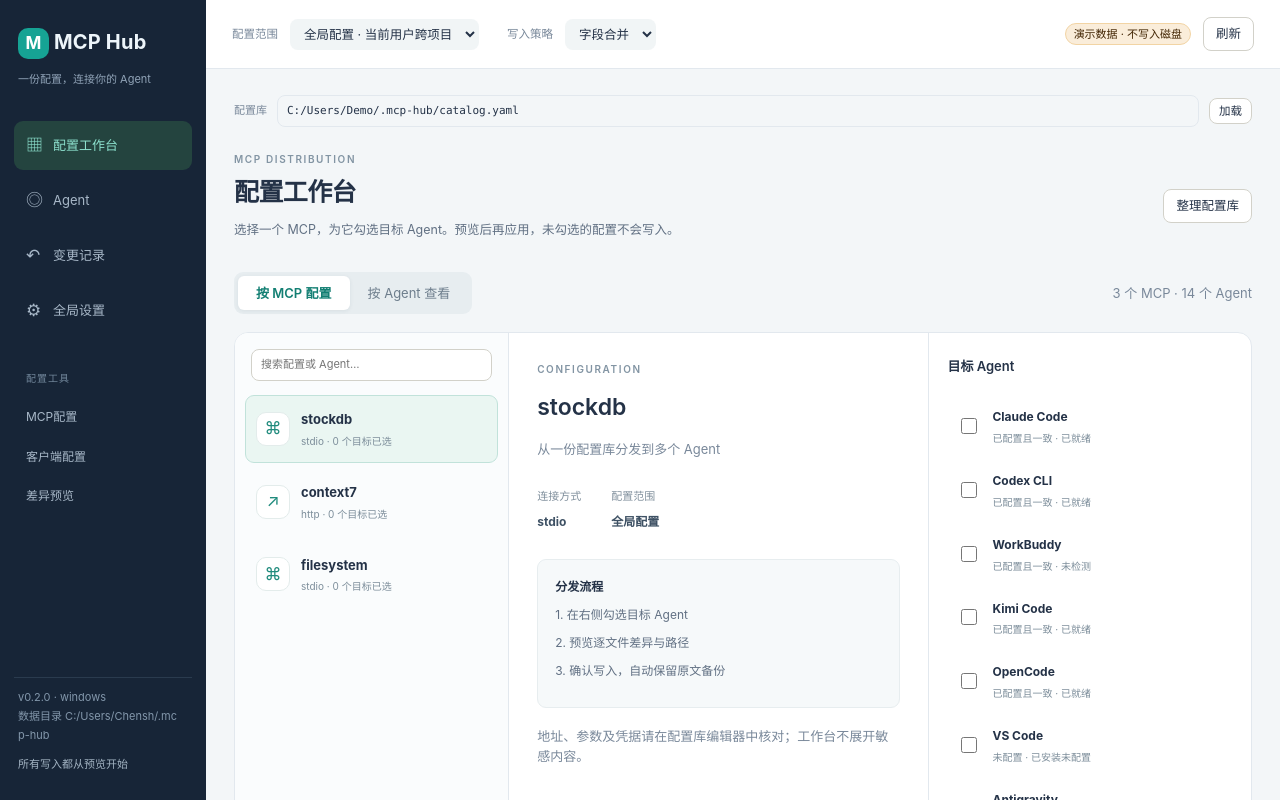
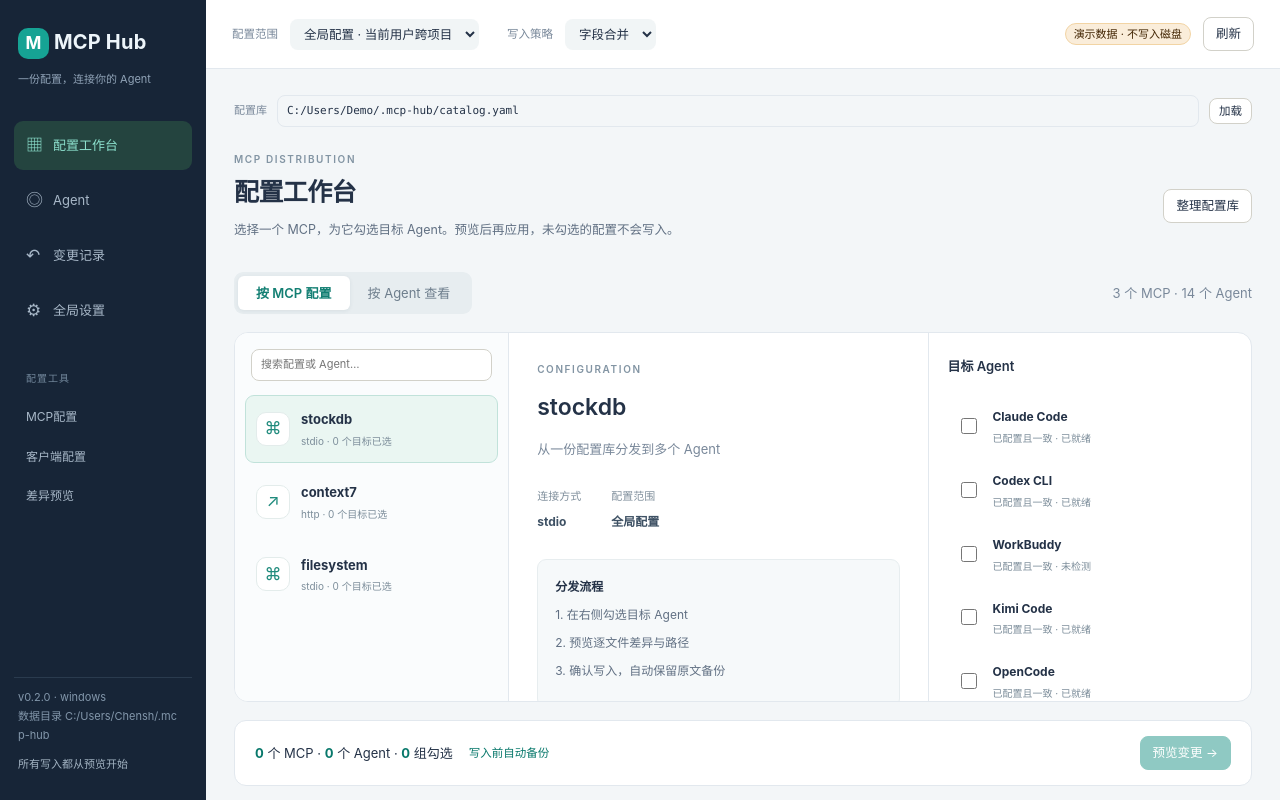
Before and after one commit to rshun/mcpconfig, a React (Vite) app in the folder apps/web/: page / in a window 1280 px wide. Built offline with nearby package versions, Linux system fonts and the light colour scheme.

Commit message:
test(gui): verify workbench layout and durable settings in browser

```diff
--- a/apps/web/src/App.tsx
+++ b/apps/web/src/App.tsx
@@ -161,7 +161,7 @@ export default function App() {
       <div className="spacer" />{isMock && <span className="pill warn">演示数据 · 不写入磁盘</span>}<button className="btn" disabled={contextLocked || loading || !contextReady} onClick={() => { if (canLeave()) { setDirty(false); refresh(catalogPath, scope, projectRoot); } }}>刷新</button></div>
       {scope !== "user" && <div className="project-bar" aria-label="项目目录选择"><span className="label">项目目录</span><input aria-label="项目目录" className="input grow mono" value={projectInput} placeholder="选择或输入项目绝对目录" disabled={contextLocked} onChange={(e) => setProjectInput(e.target.value)} onKeyDown={(e) => { if (e.key === "Enter") changeProject(projectInput); }} />
         <button className="btn" disabled={contextLocked} onClick={chooseProject}>{choosing ? "处理中…" : "选择目录…"}</button><button className="btn" disabled={contextLocked || !projectInput.trim()} onClick={() => changeProject(projectInput)}>使用此目录</button>{project && projectInput !== project && <span className="pill warn">目录尚未应用</span>}</div>}
-      <div className={page === "matrix" ? "content fixed" : "content"}>
+      <div className={page === "matrix" ? "content fixed" : page === "workbench" ? "content workbench-page" : "content"}>
         {error && <Banner tone="danger"><div><b>需要处理</b><div className="mono">{error}</div></div></Banner>}
         {toast && <Banner tone="ok">{toast}</Banner>}
         {!contextReady && settingsValid && scope !== "user" && <Banner tone="warn">请先选择有效项目目录。项目配置不会使用软件的启动目录。</Banner>}
--- a/apps/web/src/styles.css
+++ b/apps/web/src/styles.css
@@ -748,6 +748,10 @@ h2 { font-size: 23px; margin: 12px 0 6px; }
 .detail-note { padding: 17px; background: #f6f9fa; border: 1px solid #e7edef; border-radius: 9px; font-size: 12px; margin: 18px 0; overflow-wrap: anywhere; }
 .detail-note p { margin: 9px 0; color: var(--text-2); }
 .work-targets { padding: 23px 18px; border-left: 1px solid var(--line); }
+.content.workbench-page { display: flex; flex-direction: column; overflow: hidden; padding-bottom: 14px; }
+.workbench-page > .banner, .workbench-page > .catalog-bar, .workbench-page > .page-heading, .workbench-page > .work-toolbar, .workbench-page > .bottombar { flex-shrink: 0; }
+.workbench-page .workbench { flex: 1; min-height: 180px; }
+.workbench-page .work-list, .workbench-page .work-detail, .workbench-page .work-targets { min-height: 0; overflow-y: auto; }
 .section-label { font-weight: 600; margin-bottom: 17px; }
 .target { display: flex; align-items: center; gap: 12px; padding: 11px 9px; border-radius: 8px; border: 1px solid transparent; cursor: pointer; }
 .target input { accent-color: var(--accent); width: 16px; height: 16px; flex: 0 0 auto; }
```
Also changed, not shown: 2 other files (tests, documents, lock files or other folders).
